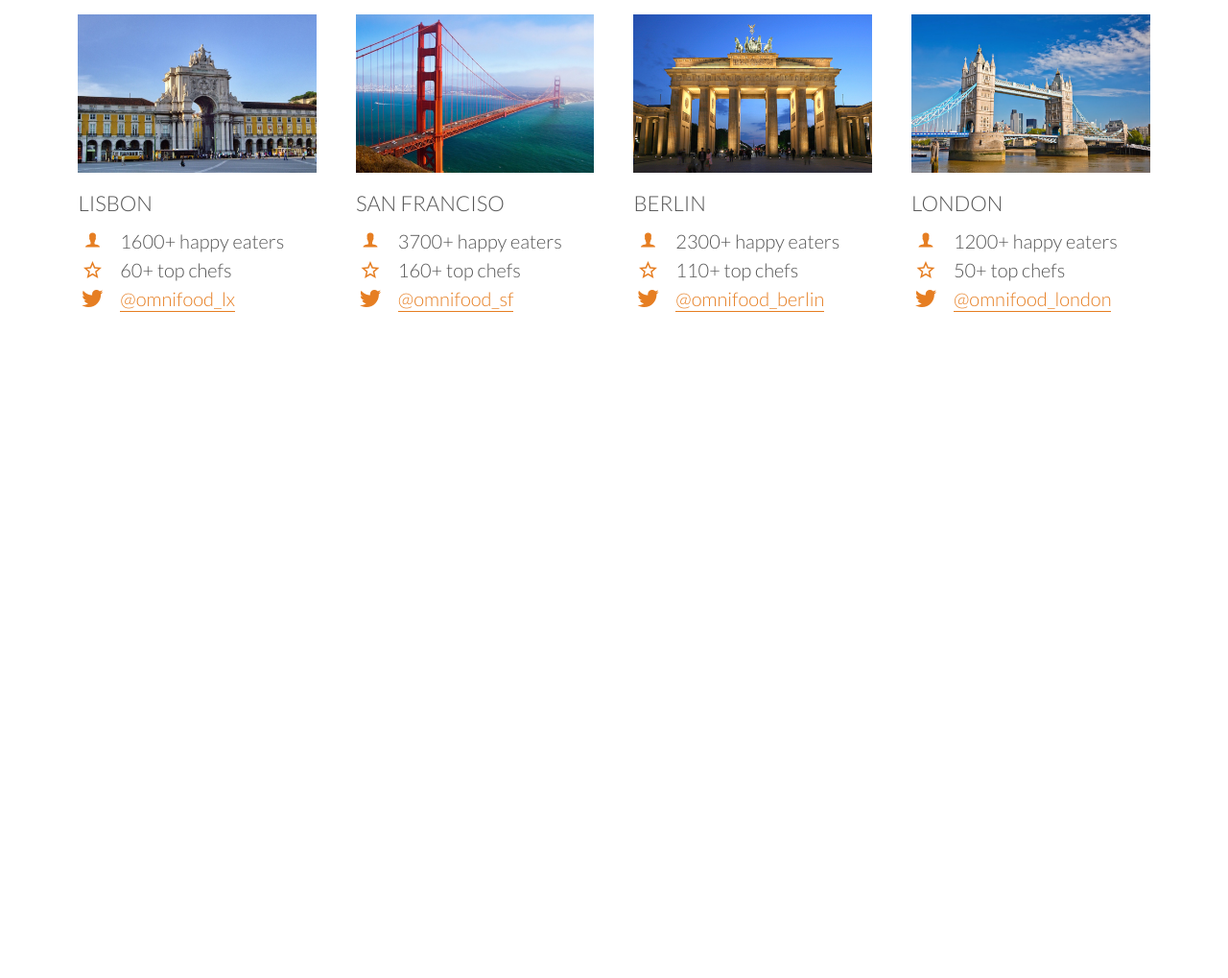
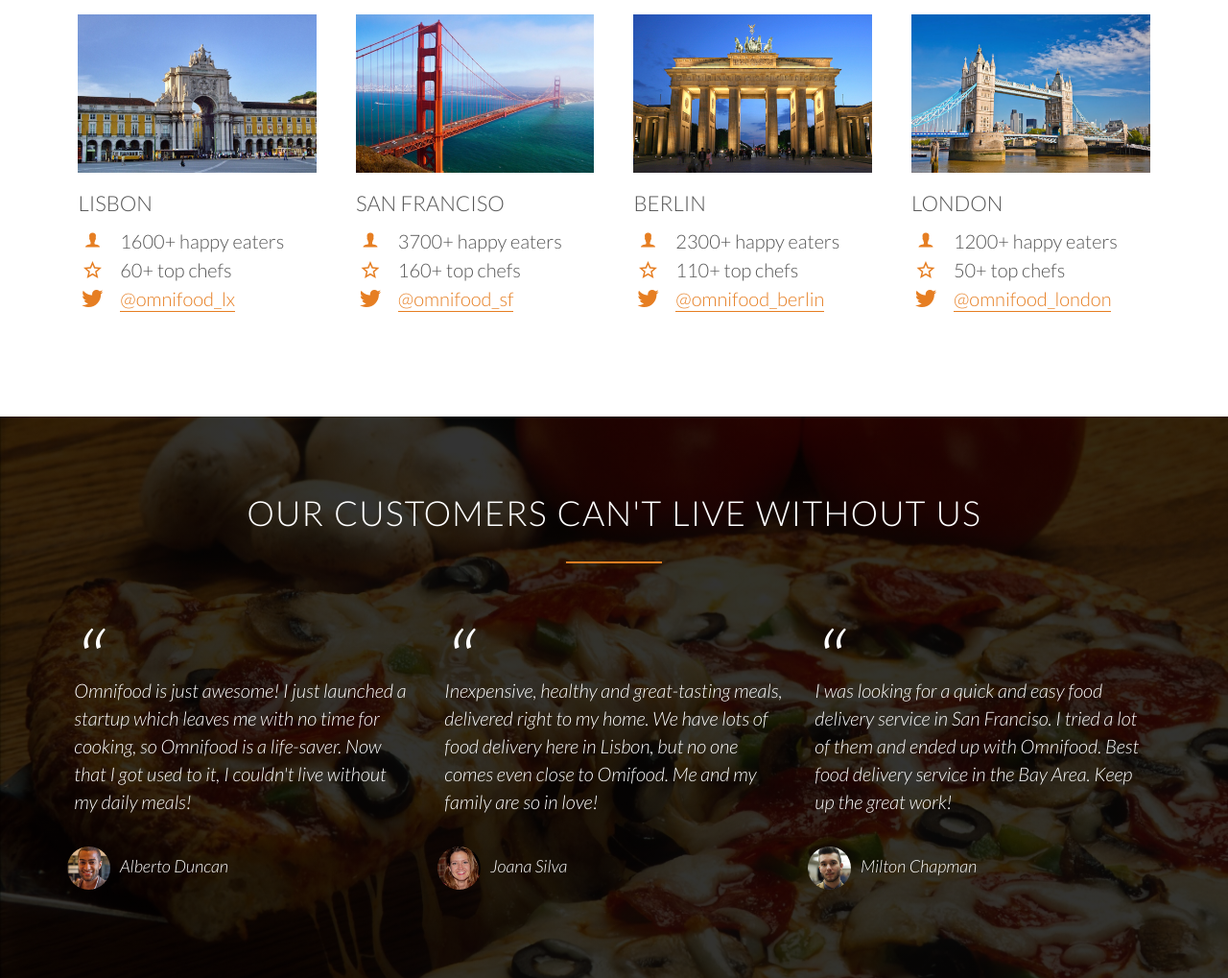
Before and after one commit to phelanc25/omnifood, a plain HTML site: page index.html in a window 1280 px wide. Shown: the part 2935-3954 px from the top of the page at 96% size. Before the commit the page ends 3369 px from the top, so only its background shows below. Drawn offline with Linux system fonts and the light colour scheme; files whose address does not match are found by name.

Commit message:
Moved back-customer.jpg to css/img folder from resources/img folder. Added content to testimonial section of index.html. Added styling for testimonial section in styles.css

```diff
--- a/index.html
+++ b/index.html
@@ -259,7 +259,39 @@
             </div>
         </section>
 
+        <!-- NEW SECTION TO DISPLAY TESTIMONIALS -->
+        <section class="section-testimonials">
+            <!-- FIRST ROW WILL DISPLAY TITLE -->
+            <div class="row">
+                <h2>Our customers can't live without us</h2>
+            </div>
+            <!-- SECOND ROW WILL DISPLAY 3 TESTIMONIALS -->
+            <div class="row">
+                <!-- FIRST TESTIMONIAL IN FIRST COLUMN -->
+                <div class="col span-1-of-3">
+                    <blockquote>
+                    Omnifood is just awesome! I just launched a startup which leaves me with no time for cooking, so Omnifood is a life-saver. Now that I got used to it, I couldn't live without my daily meals!
+                    </blockquote>
+                    <cite><img src="resources/img/customer-1.jpg">Alberto Duncan</cite>
+                </div>
+                <!-- SECOND TESTIMONIAL IN SECOND COLUMN -->
+                <div class="col span-1-of-3">
+                    <blockquote>
+                    Inexpensive, healthy and great-tasting meals, delivered right to my home. We have lots of food delivery here in Lisbon, but no one comes even close to Omifood. Me and my family are so in love!
+                    </blockquote>
+                    <cite><img src="resources/img/customer-2.jpg">Joana Silva</cite>
+                </div>
+                <!-- THIRD TESTIMONIAL IN THIRD COLUMN -->
+                <div class="col span-1-of-3">
+                    <blockquote>
+                    I was looking for a quick and easy food delivery service in San Franciso. I tried a lot of them and ended up with Omnifood. Best food delivery service in the Bay Area. Keep up the great work!
+                    </blockquote>
+                    <cite><img src="resources/img/customer-3.jpg">Milton Chapman</cite>
+                </div>
+            </div>
+
+        </section>
+
     </body>
 
-
 </html>
--- a/resources/css/styles.css
+++ b/resources/css/styles.css
@@ -113,6 +113,7 @@ header {
     background-position: center;
     /* make image fill the entire view port */
     height: 100vh;
+    background-attachment: fixed;   /* Keeping background image stationary as user scrolls through page */
 }
 
 a:link,
@@ -340,3 +341,43 @@ Meals
     margin-top: -6px;
     margin-right: 10px;
 }
+
+/* TESTIMONIALS */
+
+.section-testimonials {
+    background-image: linear-gradient(rgba(0, 0, 0, 0.8),rgba(0, 0, 0, 0.8)), url(img/back-customers.jpg);
+    background-size: cover;
+    color: #fff;
+    background-attachment: fixed;
+}
+
+blockquote {
+    padding: 2%;
+    font-style: italic;
+    line-height: 145%;
+    position: relative; /* This element must be relative so that its child (blockquote:before) can be absolutately positioned. */
+    margin-top: 40px;
+}
+
+blockquote:before {
+    content: "\201c";   /* adding quotation at begining of the blockquote */
+    font-size: 500%;    /* Making the size of the quotation 500% */
+    display: block;     /* Making the text align to the left */
+    display: absolute;  /* parent element (which is blockqoute) must be relative position for this to work */
+    top: -5;            /* Positioning the quotation */
+    left: -5;           /* Positioning the quotation */
+}
+
+cite {
+    font-size: 90%;
+    margin-top: 25px;
+    display: block;
+}
+
+
+cite img {
+    height: 45px;
+    border-radius: 50%;
+    margin-right: 10px;
+    vertical-align: middle;
+}
```
Also changed, not shown: resources/css/img/back-customers.jpg (renamed from resources/img/back-customers.jpg).
